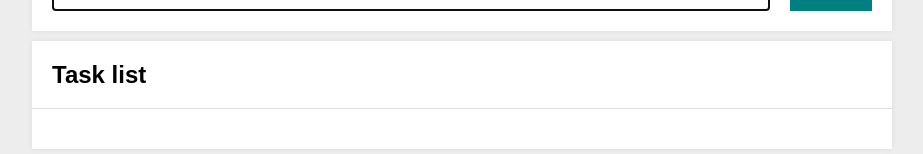
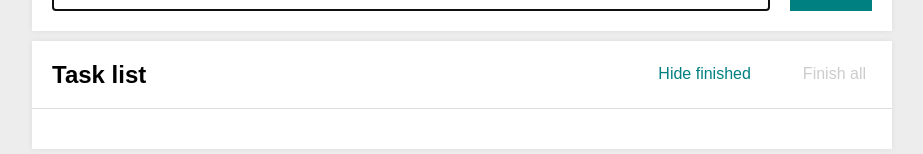
Before and after one commit to WoytekMig/to-do-list-with-react, a React (Create React App) app: page / in a window 1280 px wide. Shown: the part 218-372 px from the top of the page, without its empty margins (178-1101 px from the left). Built offline with nearby package versions, Linux system fonts and the light colour scheme.

Commit message:
implementing redux, step two

```diff
--- a/src/features/tasks/Buttons/index.js
+++ b/src/features/tasks/Buttons/index.js
@@ -1,13 +1,14 @@
 import { useSelector, useDispatch } from "react-redux";
 import { Button, StyledButton } from "./styled";
-import { selectTasks, toggleHideDone } from "../tasksSlice";
+import { selectTasks, selectAreTasksEmpty, toggleHideDone, setAllDone } from "../tasksSlice";
 
-const Buttons = ({ setAllDone }) => {
-    const {tasks, hideDone } = useSelector(selectTasks);
+const Buttons = () => {
+    const { tasks, hideDone } = useSelector(selectTasks);
+    const areTasksEmpty = useSelector(selectAreTasksEmpty);
     const dispatch = useDispatch();
     return (
         <StyledButton>
-    {tasks.length > 0 && (
+            {!areTasksEmpty && (
                 <>
                     <Button
                         onClick={() => dispatch(toggleHideDone())}
@@ -15,7 +16,7 @@ return (
                         {hideDone ? "Show" : "Hide"} finished
                     </Button>
                     <Button
-                onClick={setAllDone}
+                        onClick={() => dispatch(setAllDone())}
                         disabled={tasks.every(({ done }) => done)}>
                         Finish all
                     </Button>
--- a/src/features/tasks/Form/index.js
+++ b/src/features/tasks/Form/index.js
@@ -5,7 +5,7 @@ import {Button, StyledForm, Input} from "./styled";
 import { addTask } from "../tasksSlice";
 
 
-const Form = ({ addNewTask }) => {
+const Form = () => {
     const [newTaskContent, setNewTaskContent] = useState("");
     const inputRef = useRef(null);
 
@@ -20,7 +20,7 @@ const Form = ({ addNewTask }) => {
         dispatch(addTask({
             content: newTaskContent.trim(),
             done: false,
-           /*  id: nanoid(), */
+            id: nanoid(),
         }));
 
         setNewTaskContent("");
--- a/src/features/tasks/TaskList/index.js
+++ b/src/features/tasks/TaskList/index.js
@@ -1,8 +1,8 @@
 import { useSelector, useDispatch } from "react-redux";
 import { List, Item, Content, ToggleDoneButton, RemoveButton } from "./styled";
-import { selectTasks, toggleTaskDone } from "../tasksSlice";
+import { selectTasks, toggleTaskDone, removeTask } from "../tasksSlice";
 
-const TaskList = ({ removeTask }) => {
+const TaskList = () => {
     const { tasks, hideDone } = useSelector(selectTasks);
     const dispatch = useDispatch();
 
@@ -21,7 +21,7 @@ const TaskList = ({ removeTask }) => {
                         {task.content}
                     </Content>
                     <RemoveButton
-                        onClick={() => removeTask(task.id)}>
+                        onClick={() => dispatch(removeTask(task.id))}>
                         🗑
                     </RemoveButton>
                 </Item>
--- a/src/features/tasks/Tasks.js
+++ b/src/features/tasks/Tasks.js
@@ -4,29 +4,21 @@ import Buttons from "./Buttons";
 import Section from "../../common/Section";
 import Header from "../../common/Header";
 import Container from "../../common/Container";
-import { useTask } from "../../useTask";
-
 
 function Tasks() {
-
-  const { removeTask, setAllDone } = useTask();
 
   return (
     <Container>
       <Header title="To-Do List" />
       <Section title="Add new task"
         body={
-          <Form />} />
-
+          <Form />}
+      />
       <Section title="Task list"
         subDivContent={
-          <Buttons
-            setAllDone={setAllDone}
-          />}
+          <Buttons />}
         body={
-          <TaskList
-            removeTask={removeTask}
-          />}
+          <TaskList />}
       />
     </Container>
   );
--- a/src/features/tasks/tasksSlice.js
+++ b/src/features/tasks/tasksSlice.js
@@ -1,4 +1,3 @@
-import { useEffect } from 'react';
 import { createSlice } from '@reduxjs/toolkit';
 
 const tasksSlice = createSlice({
@@ -8,28 +7,33 @@ const tasksSlice = createSlice({
         hideDone: false,
     },
     reducers: {
-        addTask: ({ tasks }, { payload }) => {
-            tasks.push(payload);
+        addTask: ({ tasks }, { payload: newTask }) => {
+            tasks.push(newTask);
         },
         toggleHideDone: state => {
             state.hideDone = !state.hideDone;
         },
-        toggleTaskDone : ({tasks}, {payload}) => {
-            const index = tasks.findIndex(({id}) => id === payload);
+        toggleTaskDone: ({ tasks }, { payload: taskId }) => {
+            const index = tasks.findIndex(({ id }) => id === taskId);
             tasks[index].done = !tasks[index].done;
         },
-       /*  removeTask : ({tasks}, action) => {
-            const index = tasks.findIndex(task => task.id === action.payload);
-           tasks[index]
-
-        }*/
+        removeTask: ({ tasks }, { payload: taskId }) => {
+            const index = tasks.findIndex(({ id }) => id === taskId);
+            tasks.splice(index, 1);
+        },
+        setAllDone: ({ tasks }) => {
+            tasks.forEach((task) => task.done = true);
+        }
     },
-
-    /*  useEffect(() => localStorage.setItem(hideDoneLocalStorageKey, JSON.stringify(hideDone))); */
 });
 
+export const { addTask,
+    toggleHideDone,
+    toggleTaskDone,
+    removeTask,
+    setAllDone } = tasksSlice.actions;
 
+export const selectTasks = state => state.tasks;
+export const selectAreTasksEmpty = state => selectTasks(state).length === 0;
 
-export const { addTask, toggleHideDone, toggleTaskDone } = tasksSlice.actions;
-export const selectTasks = state => state.tasks;
 export default tasksSlice.reducer;
--- a/src/store.js
+++ b/src/store.js
@@ -1,4 +1,4 @@
-import { ConfigureStore, configureStore } from "@reduxjs/toolkit";
+import { configureStore } from "@reduxjs/toolkit";
 import tasksReducer from './features/tasks/tasksSlice';
 
 export default configureStore({
```
Lines whose indentation alone changed are shown as unchanged.
